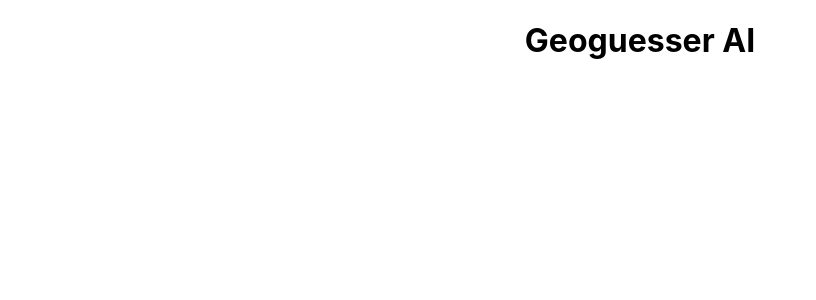
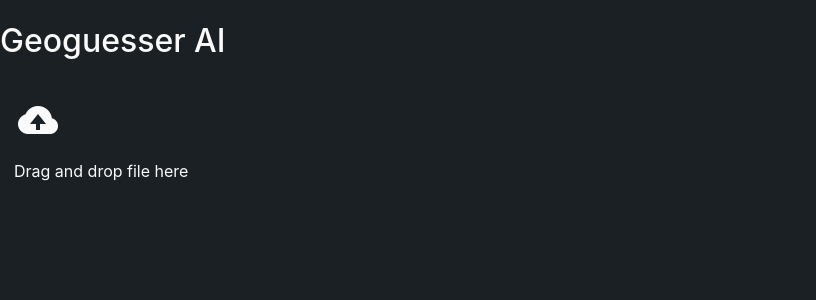
Before and after one commit to ShaneW-18/-Geoguessr-AI, a React (Create React App) app in the folder Web/web-app/: page / in a window 1280 px wide. Shown: the top 300 px of the page, without its empty margins (0-816 px from the left). Built offline with nearby package versions, Linux system fonts and the light colour scheme; the HTML template or start-up script is replaced by a standard one.

Commit message:
start file upload

```diff
--- a/Web/web-app/public/index.html
+++ b/Web/web-app/public/index.html
@@ -9,6 +9,7 @@
       name="description"
       content="Web site created using create-react-app"
     />
+    <link href='https://unpkg.com/boxicons@2.1.4/css/boxicons.min.css' rel='stylesheet'>
     <link rel="apple-touch-icon" href="%PUBLIC_URL%/logo192.png" />
     <!--
       manifest.json provides metadata used when your web app is installed on a
--- a/Web/web-app/src/App.css
+++ b/Web/web-app/src/App.css
@@ -1,38 +1,34 @@
-.App {
-  text-align: center;
+:root{
+  --bg: #1b2024;
+  --t: #fafafa;
+  --t2: #cecece;
 }
 
-.App-logo {
-  height: 40vmin;
-  pointer-events: none;
+body {
+  background-color:var(--bg);
 }
 
-@media (prefers-reduced-motion: no-preference) {
-  .App-logo {
-    animation: App-logo-spin infinite 20s linear;
-  }
+* {
+  box-sizing: border-box;
 }
 
-.App-header {
-  background-color: #282c34;
-  min-height: 100vh;
-  display: flex;
-  flex-direction: column;
-  align-items: center;
-  justify-content: center;
-  font-size: calc(10px + 2vmin);
-  color: white;
+p,h1,h2,h3,h4,h5,h6,i {
+  color: var(--t);
 }
 
-.App-link {
-  color: #61dafb;
+h1{
+  font-weight: 500;
 }
 
-@keyframes App-logo-spin {
-  from {
-    transform: rotate(0deg);
-  }
-  to {
-    transform: rotate(360deg);
-  }
+.dragdrop-icon i {
+  font-size: 3em;
 }
+
+.dragdrop-outer {
+  padding: 14px;
+  border-radius: 4px;
+}
+
+.dragdrop-inner {
+  border-radius: 4px;
+}
--- a/Web/web-app/src/App.js
+++ b/Web/web-app/src/App.js
@@ -1,9 +1,11 @@
 import './App.css';
+import DragDrop from './classes/DragDrop';
 
 function App() {
   return (
     <div className="App">
       <h1>Geoguesser AI</h1>
+      <DragDrop />
     </div>
   );
 }
--- /dev/null
+++ b/Web/web-app/src/classes/DragDrop.js
@@ -0,0 +1,20 @@
+import React from 'react';
+
+class DragDrop extends React.Component {
+    render() {
+        return (
+            <div className="dragdrop-outer">
+                <div className="dragdrop-inner">
+                    <div className="dragdrop-icon">
+                        <i class='bx bxs-cloud-upload'></i>
+                    </div>
+                    <div className="dragdrop-text">
+                        <p>Drag and drop file here</p>
+                    </div>
+                </div>
+            </div>
+        );
+    }
+}
+
+export default DragDrop;
```
